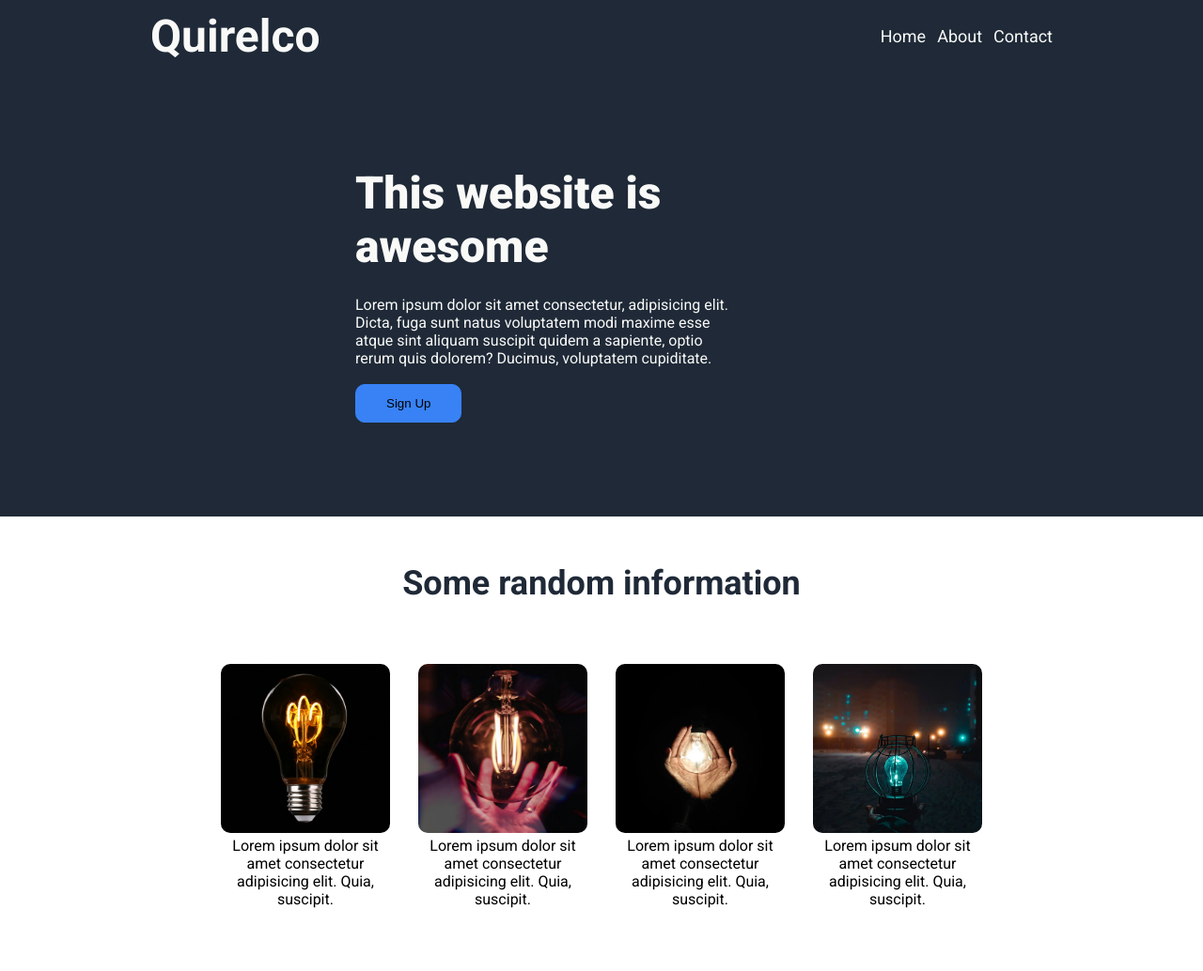
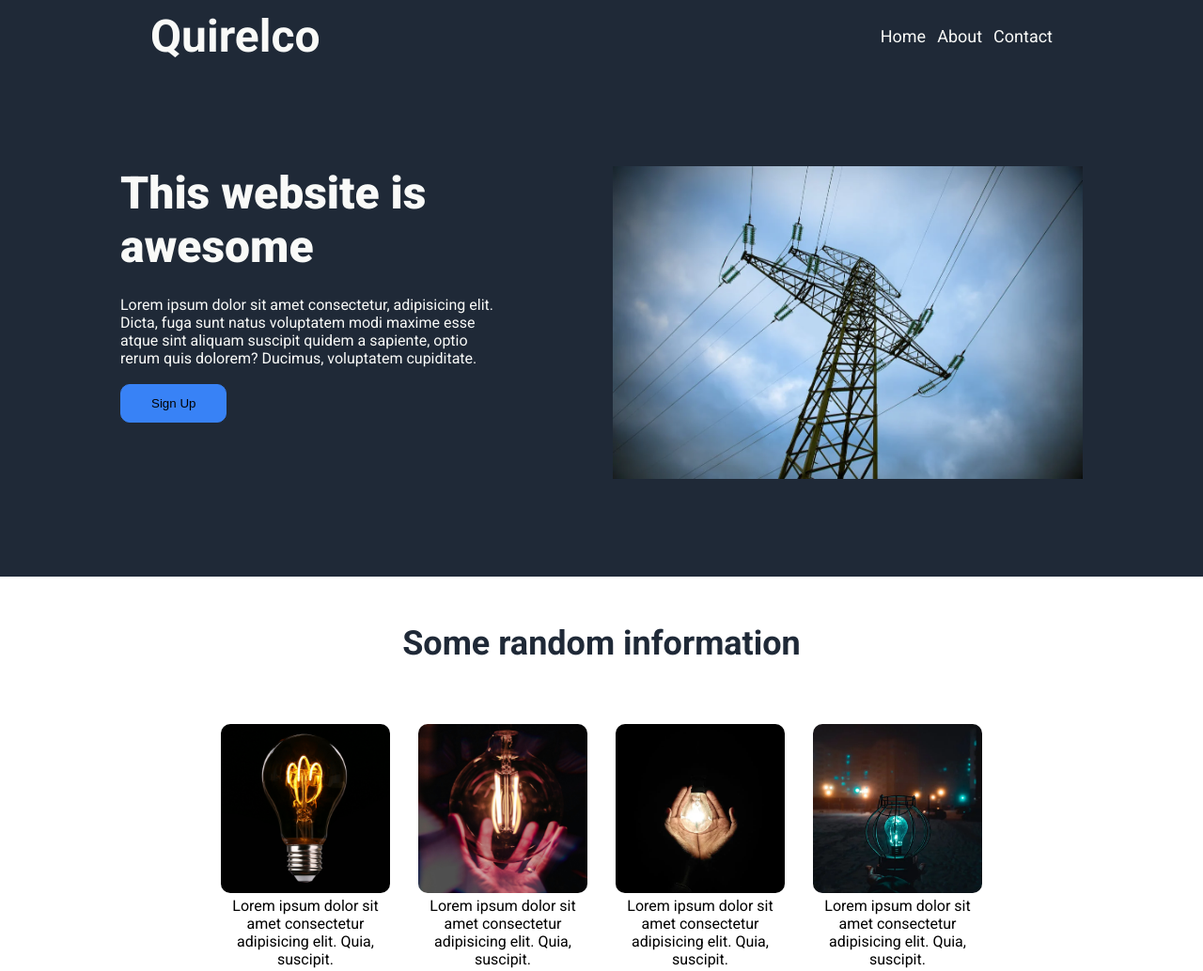
Before and after one commit to meru3m/landing-page, a plain HTML site: page index.html in a window 1280 px wide. Shown: the top 1034 px of the page at 94% size. Drawn offline with Linux system fonts and the light colour scheme; the site is published under a folder, as on GitHub Pages, so addresses that start at the root find nothing.

Commit message:
Edited image path for hero section

```diff
--- a/index.html
+++ b/index.html
@@ -37,7 +37,11 @@
 
         <div class="hero-right">
           <!-- insert image here -->
-          <img src="/images/pexels-photo-207541.webp" alt="" class="hero-image" />
+          <img
+            src="images/pexels-photo-207541.webp"
+            alt=""
+            class="hero-image"
+          />
         </div>
       </div>
     </div>
```
